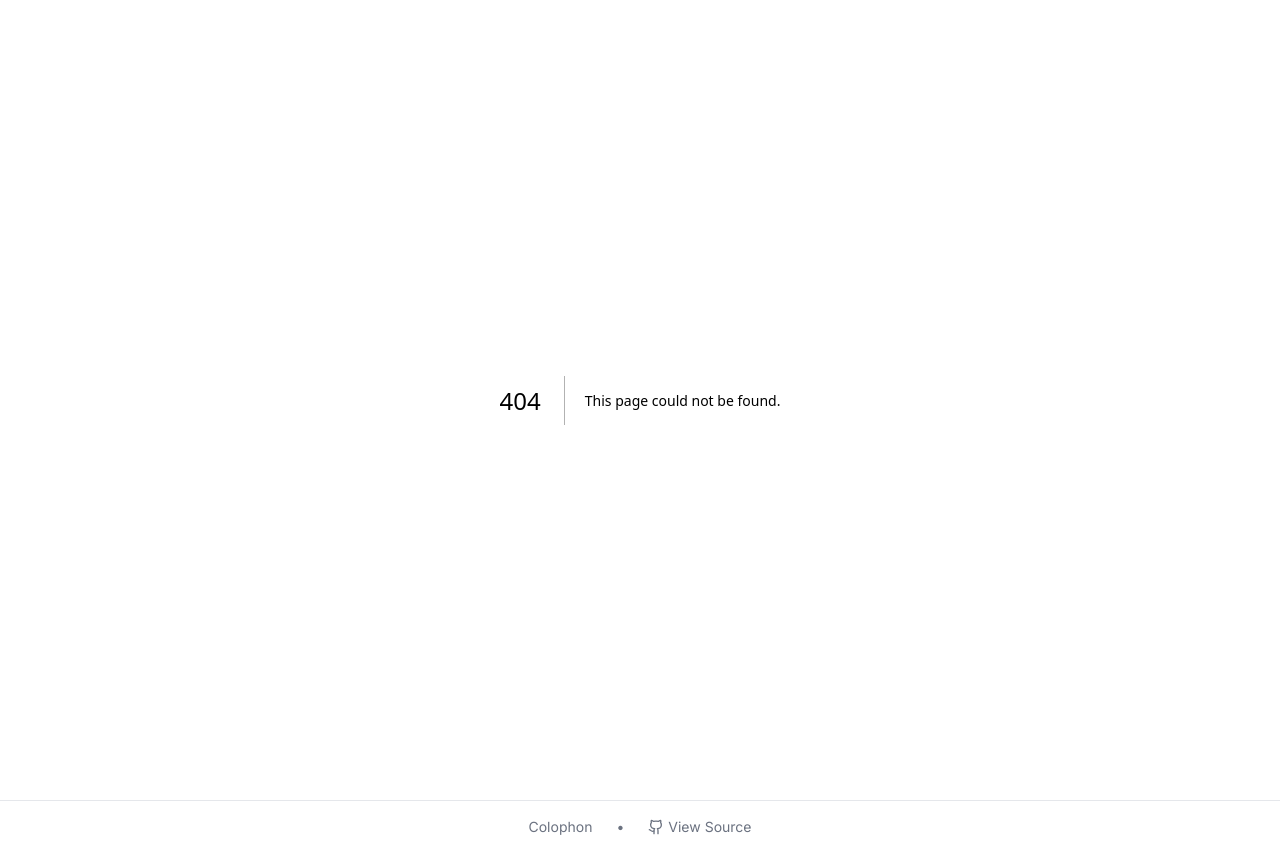
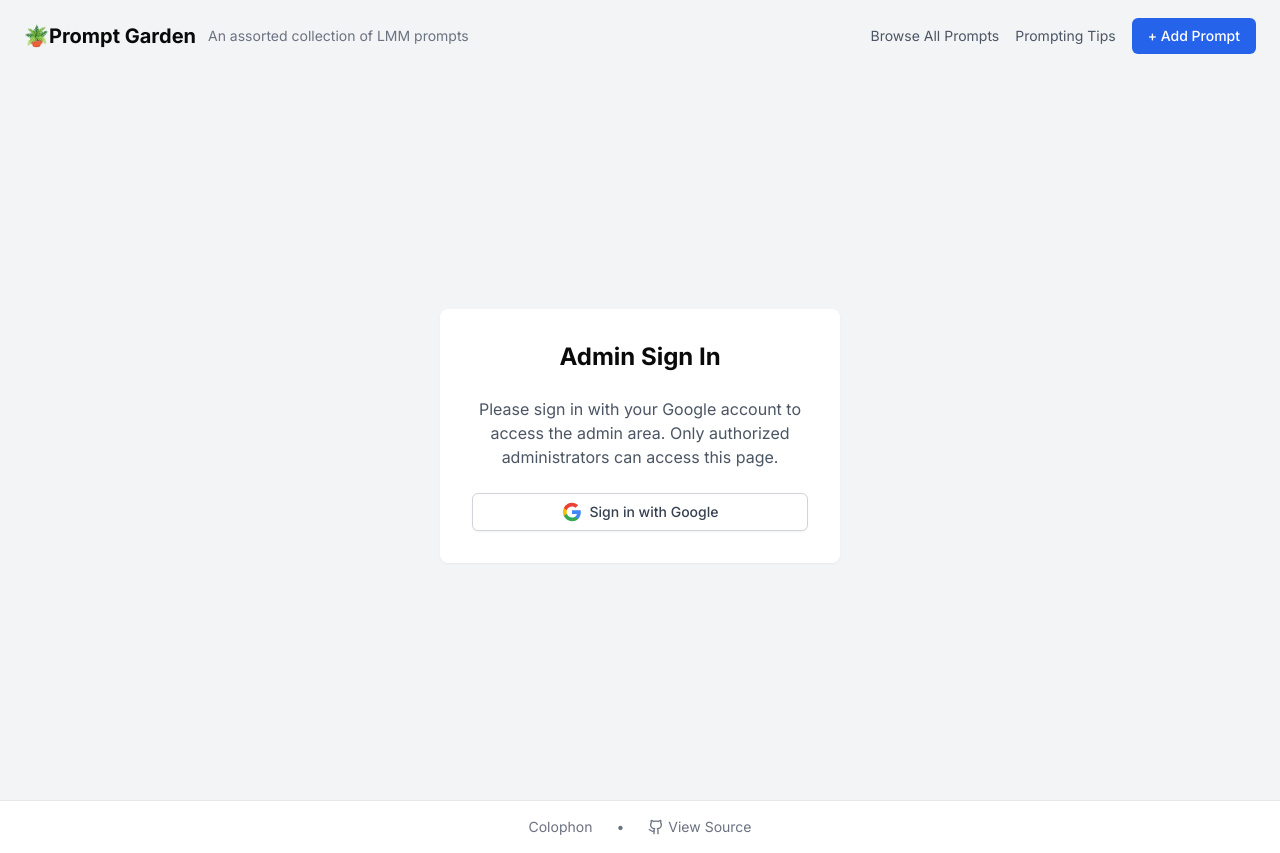
Before and after one commit to luismqueral/prompt-garden, a Next.js app: page /auth/signin in a window 1280 px wide. Before the commit this address had no page. Built offline with nearby package versions, Linux system fonts and the light colour scheme.

Commit message:
Add Google authentication for admin page

```diff
--- a/app/admin/page.tsx
+++ b/app/admin/page.tsx
@@ -1,14 +1,31 @@
 "use client";
 
-import { useState } from 'react';
+import { useState, useEffect } from 'react';
 import { useRouter } from 'next/navigation';
+import { useSession } from 'next-auth/react';
 import { Header } from '@/components/header';
 import { PromptService } from '@/lib/api/promptService';
 
 export default function AdminPage() {
   const router = useRouter();
+  const { data: session, status } = useSession();
   const [isInitializing, setIsInitializing] = useState(false);
   const [message, setMessage] = useState<{ text: string; type: 'success' | 'error' } | null>(null);
+
+  // Check authentication status
+  useEffect(() => {
+    if (status === 'loading') return; // Still loading auth status
+
+    if (status === 'unauthenticated') {
+      // Redirect to sign-in page if not authenticated
+      router.push('/auth/signin');
+      return;
+    } else if (session && !session.user?.isAdmin) {
+      // Redirect to error page if authenticated but not an admin
+      router.push('/auth/error?error=AccessDenied');
+      return;
+    }
+  }, [status, session, router]);
 
   // Initialize the Google Sheets database
   const initializeDatabase = async () => {
@@ -33,13 +50,36 @@ export default function AdminPage() {
     }
   };
 
+  // If still loading auth or not authenticated, show loading state
+  if (status === 'loading' || status === 'unauthenticated' || !session?.user?.isAdmin) {
+    return (
+      <div className="min-h-screen flex flex-col bg-gray-100">
+        <Header isCreateView={false} />
+
+        <div className="px-6 py-8 flex-1 mx-auto max-w-2xl w-full flex items-center justify-center">
+          <div className="text-center">
+            <div className="animate-spin rounded-full h-12 w-12 border-t-2 border-b-2 border-blue-500 mx-auto mb-4"></div>
+            <p className="text-gray-600">Loading admin dashboard...</p>
+          </div>
+        </div>
+      </div>
+    );
+  }
+
   return (
     <div className="min-h-screen flex flex-col bg-gray-100">
       <Header isCreateView={false} />
 
       <div className="px-6 py-8 flex-1 mx-auto max-w-2xl w-full">
         <div className="bg-white rounded-lg shadow-sm p-6">
-          <h1 className="text-2xl font-bold mb-6">Admin Dashboard</h1>
+          <div className="mb-6 flex items-center justify-between">
+            <h1 className="text-2xl font-bold">Admin Dashboard</h1>
+            <div className="flex items-center">
+              <div className="text-sm text-gray-600 mr-4">
+                Signed in as: {session.user.email}
+              </div>
+            </div>
+          </div>
 
           <div className="mb-8">
             <h2 className="text-xl font-semibold mb-4">Google Sheets Database</h2>
@@ -73,6 +113,8 @@ export default function AdminPage() {
               <li><code className="bg-gray-100 px-1 py-0.5 rounded">GOOGLE_SHEET_ID</code> - The ID of your Google Sheet</li>
               <li><code className="bg-gray-100 px-1 py-0.5 rounded">GOOGLE_SERVICE_ACCOUNT_EMAIL</code> - Your Google Service Account email</li>
               <li><code className="bg-gray-100 px-1 py-0.5 rounded">GOOGLE_PRIVATE_KEY</code> - Your Google Service Account private key</li>
+              <li><code className="bg-gray-100 px-1 py-0.5 rounded">GOOGLE_CLIENT_ID</code> - Your Google OAuth Client ID</li>
+              <li><code className="bg-gray-100 px-1 py-0.5 rounded">GOOGLE_CLIENT_SECRET</code> - Your Google OAuth Client Secret</li>
             </ul>
 
             <p className="text-gray-600">
--- /dev/null
+++ b/app/api/auth/[...nextauth]/route.ts
@@ -0,0 +1,52 @@
+import NextAuth from "next-auth";
+import GoogleProvider from "next-auth/providers/google";
+import { NextAuthOptions } from "next-auth";
+import { Session } from "next-auth";
+import { User, Account, Profile } from "next-auth";
+
+// Custom session type with isAdmin property
+interface CustomSession extends Session {
+  user: {
+    name?: string | null;
+    email?: string | null;
+    image?: string | null;
+    isAdmin: boolean;
+  };
+}
+
+// Define a list of admin emails that are allowed to access the admin page
+// IMPORTANT: Add your own email address here to give yourself admin access
+const allowedEmails: string[] = [
+  // Add the email addresses of users who should have admin access
+  // For example: "your.email@gmail.com"
+];
+
+export const authOptions: NextAuthOptions = {
+  providers: [
+    GoogleProvider({
+      clientId: process.env.GOOGLE_CLIENT_ID || "",
+      clientSecret: process.env.GOOGLE_CLIENT_SECRET || "",
+    }),
+  ],
+  callbacks: {
+    async signIn({ user, account, profile }) {
+      // Check if the user's email is in the allowed list
+      return user.email ? allowedEmails.includes(user.email) : false;
+    },
+    async session({ session }) {
+      // Add isAdmin flag to the session
+      const customSession = session as CustomSession;
+      customSession.user.isAdmin = customSession.user?.email
+        ? allowedEmails.includes(customSession.user.email)
+        : false;
+      return customSession;
+    },
+  },
+  pages: {
+    signIn: '/auth/signin',
+    error: '/auth/error',
+  },
+};
+
+const handler = NextAuth(authOptions);
+export { handler as GET, handler as POST };
--- /dev/null
+++ b/app/auth/error/page.tsx
@@ -0,0 +1,47 @@
+"use client";
+
+import { useSearchParams } from "next/navigation";
+import { Header } from "@/components/header";
+import Link from "next/link";
+
+export default function AuthError() {
+  const searchParams = useSearchParams();
+  const error = searchParams.get("error");
+
+  let errorMessage = "An unexpected error occurred during authentication.";
+
+  if (error === "AccessDenied") {
+    errorMessage = "You don't have permission to access the admin area. Please contact the site administrator.";
+  } else if (error === "Verification") {
+    errorMessage = "The sign-in link is no longer valid. It may have been used already or it may have expired.";
+  } else if (error === "Configuration") {
+    errorMessage = "There is a problem with the server configuration. Please contact the site administrator.";
+  } else if (error === "OAuthSignin" || error === "OAuthCallback" || error === "OAuthCreateAccount") {
+    errorMessage = "There was a problem with the Google sign-in process. Please try again.";
+  }
+
+  return (
+    <div className="min-h-screen flex flex-col bg-gray-100">
+      <Header isCreateView={false} />
+
+      <div className="px-6 py-8 flex-1 mx-auto max-w-md w-full flex flex-col justify-center">
+        <div className="bg-white rounded-lg shadow-sm p-8">
+          <h1 className="text-2xl font-bold text-center mb-6">Authentication Error</h1>
+
+          <div className="bg-red-50 text-red-700 p-4 rounded-md mb-6">
+            <p>{errorMessage}</p>
+          </div>
+
+          <div className="flex justify-center">
+            <Link
+              href="/"
+              className="px-4 py-2 bg-blue-600 text-white rounded-md hover:bg-blue-700"
+            >
+              Return to Home
+            </Link>
+          </div>
+        </div>
+      </div>
+    </div>
+  );
+}
--- /dev/null
+++ b/app/auth/signin/page.tsx
@@ -0,0 +1,70 @@
+"use client";
+
+import { useState } from "react";
+import { signIn } from "next-auth/react";
+import { Header } from "@/components/header";
+
+export default function SignIn() {
+  const [isLoading, setIsLoading] = useState(false);
+
+  const handleGoogleSignIn = async () => {
+    setIsLoading(true);
+    await signIn("google", { callbackUrl: "/admin" });
+  };
+
+  return (
+    <div className="min-h-screen flex flex-col bg-gray-100">
+      <Header isCreateView={false} />
+
+      <div className="px-6 py-8 flex-1 mx-auto max-w-md w-full flex flex-col justify-center">
+        <div className="bg-white rounded-lg shadow-sm p-8">
+          <h1 className="text-2xl font-bold text-center mb-6">Admin Sign In</h1>
+
+          <p className="text-gray-600 text-center mb-6">
+            Please sign in with your Google account to access the admin area.
+            Only authorized administrators can access this page.
+          </p>
+
+          <button
+            onClick={handleGoogleSignIn}
+            disabled={isLoading}
+            className="w-full py-2 px-4 bg-white border border-gray-300 rounded-md shadow-sm text-sm font-medium text-gray-700 hover:bg-gray-50 focus:outline-none focus:ring-2 focus:ring-offset-2 focus:ring-blue-500 flex items-center justify-center"
+          >
+            {isLoading ? (
+              <span className="flex items-center">
+                <svg className="animate-spin -ml-1 mr-3 h-5 w-5 text-gray-500" xmlns="http://www.w3.org/2000/svg" fill="none" viewBox="0 0 24 24">
+                  <circle className="opacity-25" cx="12" cy="12" r="10" stroke="currentColor" strokeWidth="4"></circle>
+                  <path className="opacity-75" fill="currentColor" d="M4 12a8 8 0 018-8V0C5.373 0 0 5.373 0 12h4zm2 5.291A7.962 7.962 0 014 12H0c0 3.042 1.135 5.824 3 7.938l3-2.647z"></path>
+                </svg>
+                Signing in...
+              </span>
+            ) : (
+              <span className="flex items-center">
+                <svg className="w-5 h-5 mr-2" viewBox="0 0 24 24">
+                  <path
+                    fill="#4285F4"
+                    d="M22.56 12.25c0-.78-.07-1.53-.2-2.25H12v4.26h5.92c-.26 1.37-1.04 2.53-2.21 3.31v2.77h3.57c2.08-1.92 3.28-4.74 3.28-8.09z"
+                  />
+                  <path
+                    fill="#34A853"
+                    d="M12 23c2.97 0 5.46-.98 7.28-2.66l-3.57-2.77c-.98.66-2.23 1.06-3.71 1.06-2.86 0-5.29-1.93-6.16-4.53H2.18v2.84C3.99 20.53 7.7 23 12 23z"
+                  />
+                  <path
+                    fill="#FBBC05"
+                    d="M5.84 14.09c-.22-.66-.35-1.36-.35-2.09s.13-1.43.35-2.09V7.07H2.18C1.43 8.55 1 10.22 1 12s.43 3.45 1.18 4.93l2.85-2.22.81-.62z"
+                  />
+                  <path
+                    fill="#EA4335"
+                    d="M12 5.38c1.62 0 3.06.56 4.21 1.64l3.15-3.15C17.45 2.09 14.97 1 12 1 7.7 1 3.99 3.47 2.18 7.07l3.66 2.84c.87-2.6 3.3-4.53 6.16-4.53z"
+                  />
+                  <path fill="none" d="M1 1h22v22H1z" />
+                </svg>
+                Sign in with Google
+              </span>
+            )}
+          </button>
+        </div>
+      </div>
+    </div>
+  );
+}
--- a/app/layout.tsx
+++ b/app/layout.tsx
@@ -1,27 +1,35 @@
-import type { Metadata } from "next";
+"use client";
+
+import "./globals.css";
 import { Inter } from "next/font/google";
-import "./globals.css";
 import { Footer } from "@/components/footer";
+import { SessionProvider } from "next-auth/react";
 
 const inter = Inter({ subsets: ["latin"] });
 
-export const metadata: Metadata = {
+export const metadata = {
   title: "Prompt Garden",
   description: "Manage your AI prompts",
 };
 
 export default function RootLayout({
   children,
-}: Readonly<{
+}: {
   children: React.ReactNode;
-}>) {
+}) {
   return (
     <html lang="en">
+      <head>
+        <title>Prompt Garden</title>
+        <meta name="description" content="A library of useful prompts for AI" />
+      </head>
       <body className={inter.className}>
-        <div className="flex flex-col min-h-screen">
-          {children}
-          <Footer />
-        </div>
+        <SessionProvider>
+          <div className="flex flex-col min-h-screen">
+            {children}
+            <Footer />
+          </div>
+        </SessionProvider>
       </body>
     </html>
   );
--- a/package.json
+++ b/package.json
@@ -30,6 +30,7 @@
     "googleapis": "^148.0.0",
     "lucide-react": "^0.485.0",
     "next": "^13.5.11",
+    "next-auth": "^4.24.11",
     "next-themes": "^0.4.6",
     "react": "^18.2.0",
     "react-beautiful-dnd": "^13.1.1",
```
Also changed, not shown: types/next-auth.d.ts (added, +12 -0 lines), 2 other files (tests, documents, lock files or other folders).
